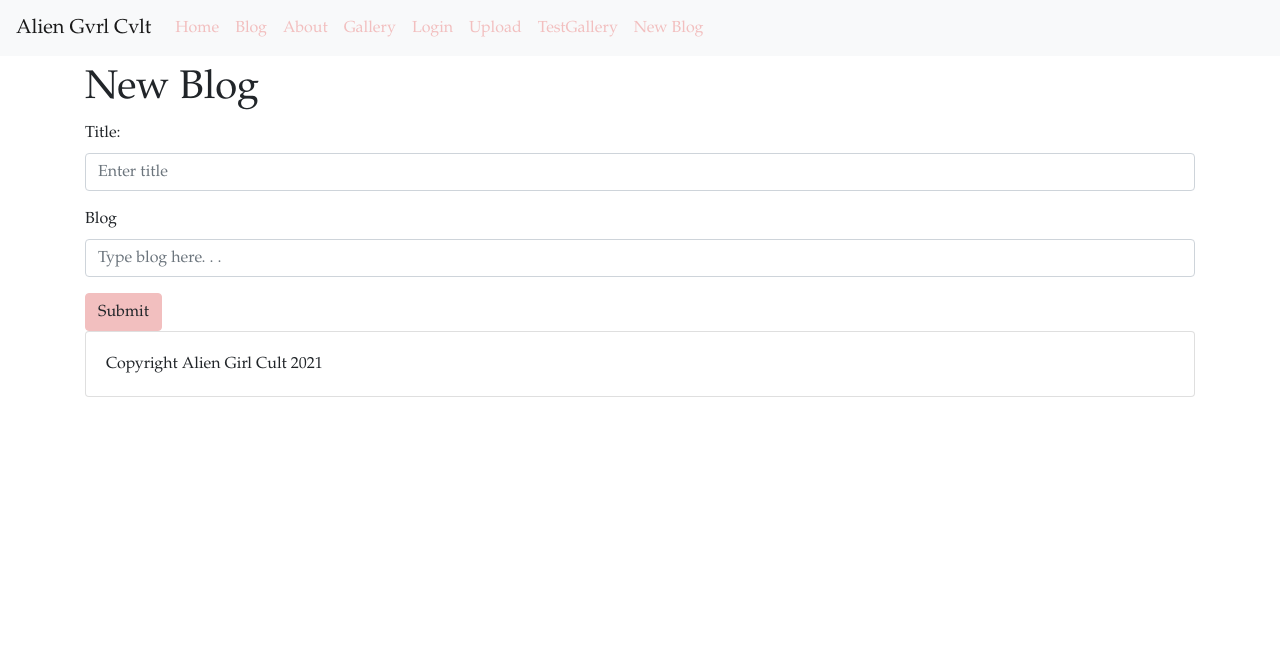
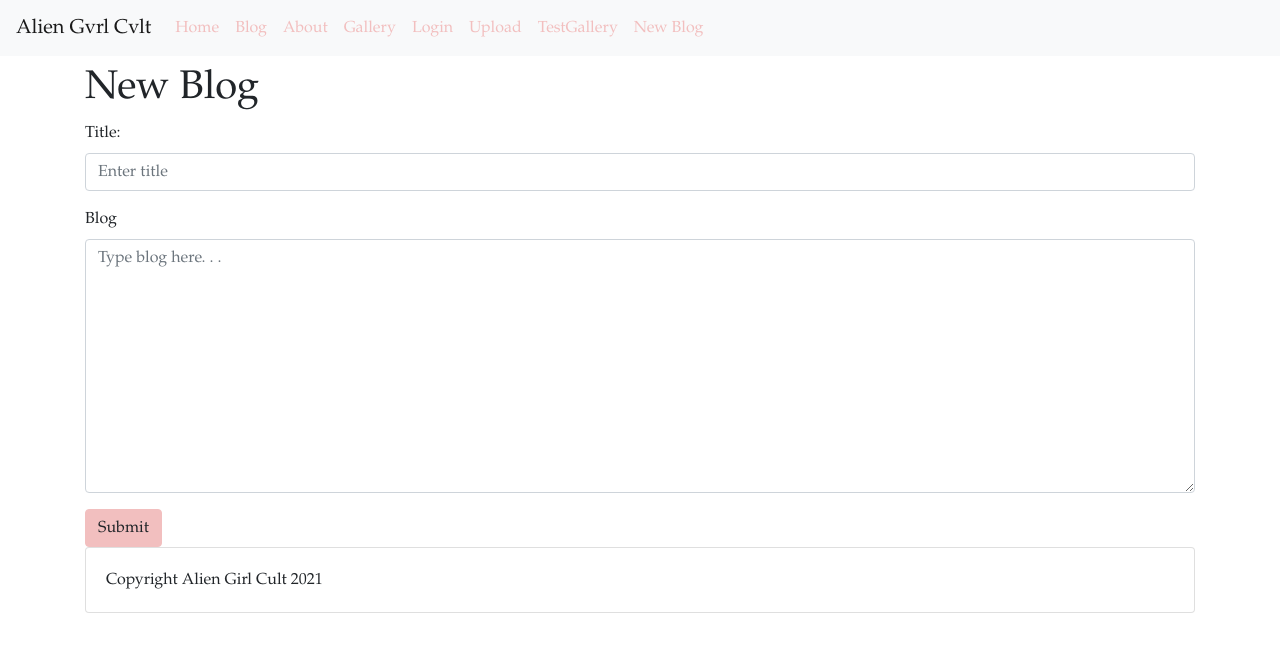
Before and after one commit to paulreyneveld/agc, a React (Create React App) app: page /newblog in a window 1280 px wide. Shown: the top 652 px of the page. Built offline with nearby package versions, Linux system fonts and the light colour scheme.

Commit message:
Added rows to textarea

```diff
--- a/src/components/NewBlog.js
+++ b/src/components/NewBlog.js
@@ -15,7 +15,7 @@ const NewBlog = () => {
 
                 <Form.Group controlId="formBasicPassword">
                     <Form.Label>Blog</Form.Label>
-                    <Form.Control type="textarea" placeholder="Type blog here. . ." />
+                    <Form.Control as="textarea" placeholder="Type blog here. . ." rows={10} />
                 </Form.Group>
                 <Button variant="primary" type="submit">
                     Submit
```
Also changed, not shown: 1 other file (tests, documents, lock files or other folders).
